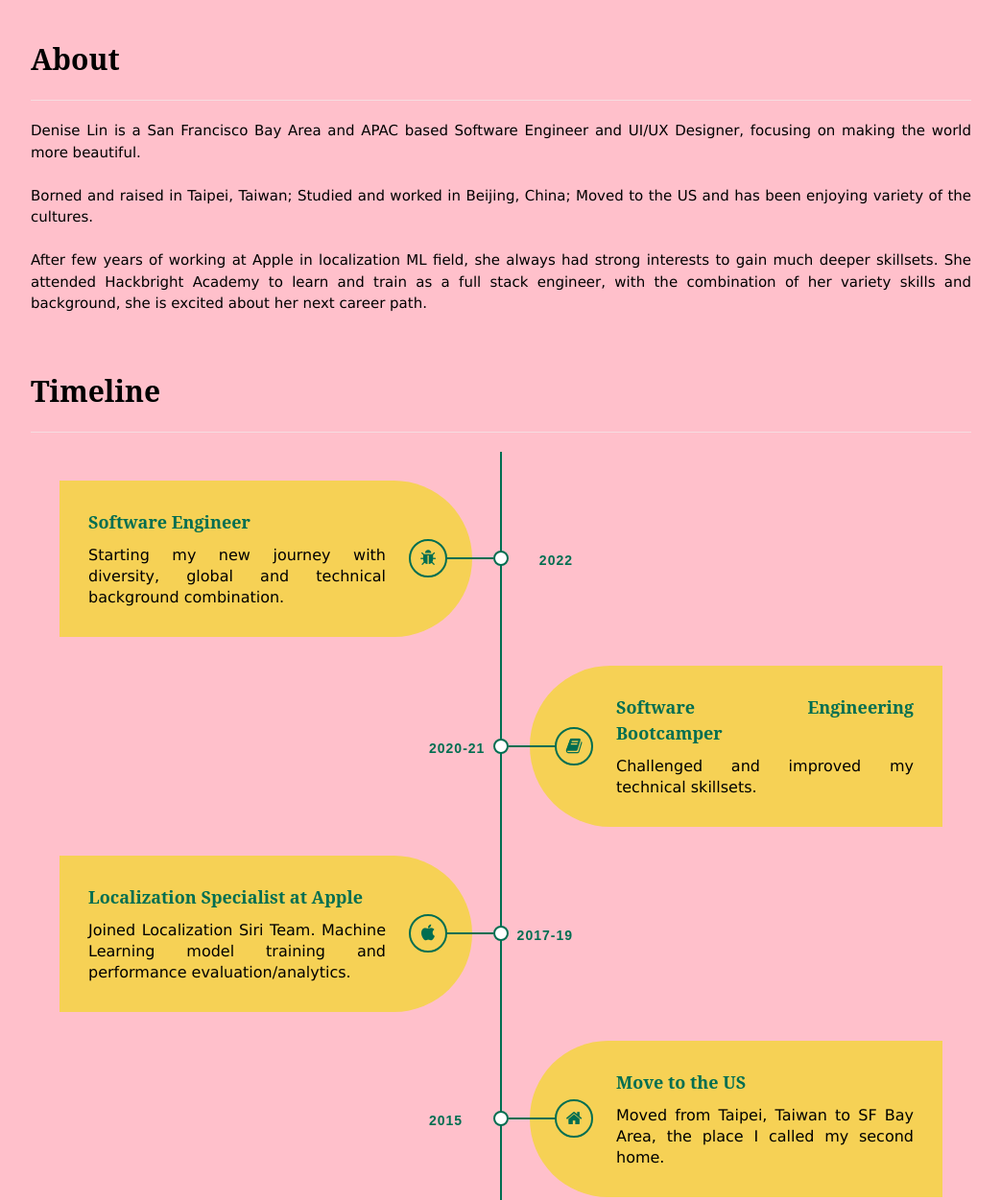
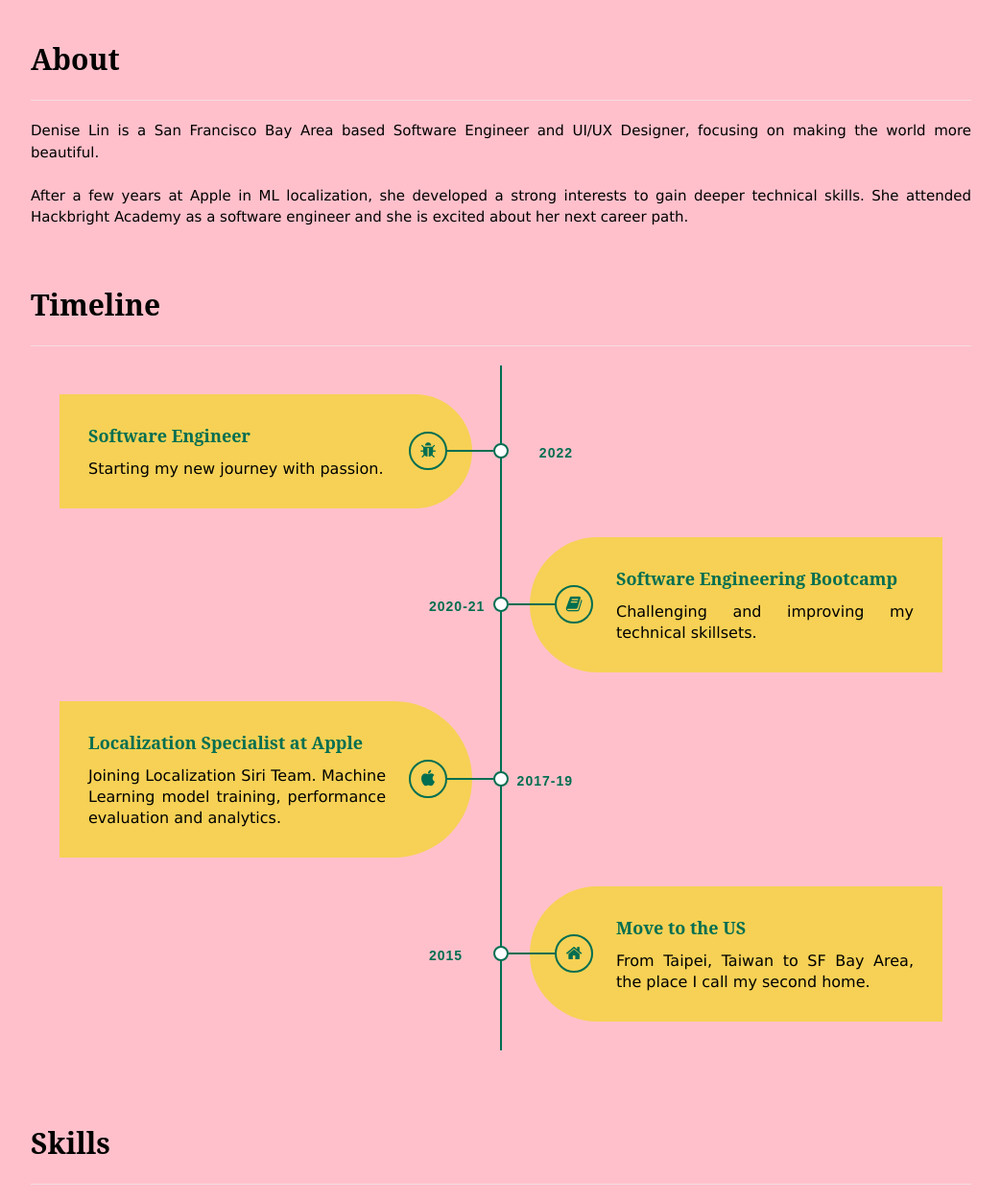
Before and after one commit to DeniseYT/DeniseYT.github.io, a plain HTML site: page index.html in a window 1280 px wide. Shown: the part 380-1631 px from the top of the page at 96% size, without its empty margins (118-1161 px from the left). Drawn offline with nearby package versions, Linux system fonts and the light colour scheme.

Commit message:
Update index.html
Update contents

```diff
--- a/index.html
+++ b/index.html
@@ -45,15 +45,10 @@
   <div class="w3-content w3-justify w3-padding-10" id="about">
     <h2>About</h2>
     <hr class="w3-opacity">
-    <p>Denise Lin is a San Francisco Bay Area and APAC based Software Engineer and UI/UX Designer, focusing on making
+    <p>Denise Lin is a San Francisco Bay Area based Software Engineer and UI/UX Designer, focusing on making
       the world more beautiful.<br><br>
-      Borned and raised in Taipei, Taiwan; Studied and worked in Beijing, China; Moved to the US and has been enjoying
-      variety of the cultures.<br><br>
-      After few years of working at Apple in localization ML field, she always had strong interests to gain much deeper
-      skillsets.
-      She attended Hackbright Academy to learn and train as a full stack engineer, with the combination of her variety
-      skills and background,
-      she is excited about her next career path.&nbsp;
+      After a few years at Apple in ML localization, she developed a strong interests to gain deeper technical
+      skills. She attended Hackbright Academy as a software engineer and she is excited about her next career path.&nbsp;
     </p>
 
 
@@ -70,7 +65,7 @@
           <div class="content">
             <h2><b>Software Engineer</b></h2>
             <p>
-              Starting my new journey with diversity, global and technical background combination.
+              Starting my new journey with passion.
             </p>
           </div>
         </div>
@@ -78,9 +73,9 @@
           <div class="year">2020-21</div>
           <i class="icon fa fa-book"></i>
           <div class="content">
-            <h2><b>Software Engineering Bootcamper</b></h2>
+            <h2><b>Software Engineering Bootcamp</b></h2>
             <p>
-              Challenged and improved my technical skillsets.
+              Challenging and improving my technical skillsets.
             </p>
           </div>
         </div>
@@ -90,7 +85,7 @@
           <div class="content">
             <h2><b>Localization Specialist at Apple</b></h2>
             <p>
-              Joined Localization Siri Team. Machine Learning model training and performance evaluation/analytics.
+              Joining Localization Siri Team. Machine Learning model training, performance evaluation and analytics.
             </p>
           </div>
         </div>
@@ -100,7 +95,7 @@
           <div class="content">
             <h2><b>Move to the US</b></h2>
             <p>
-              Moved from Taipei, Taiwan to SF Bay Area, the place I called my second home.
+              From Taipei, Taiwan to SF Bay Area, the place I call my second home.
             </p>
           </div>
         </div>
```
